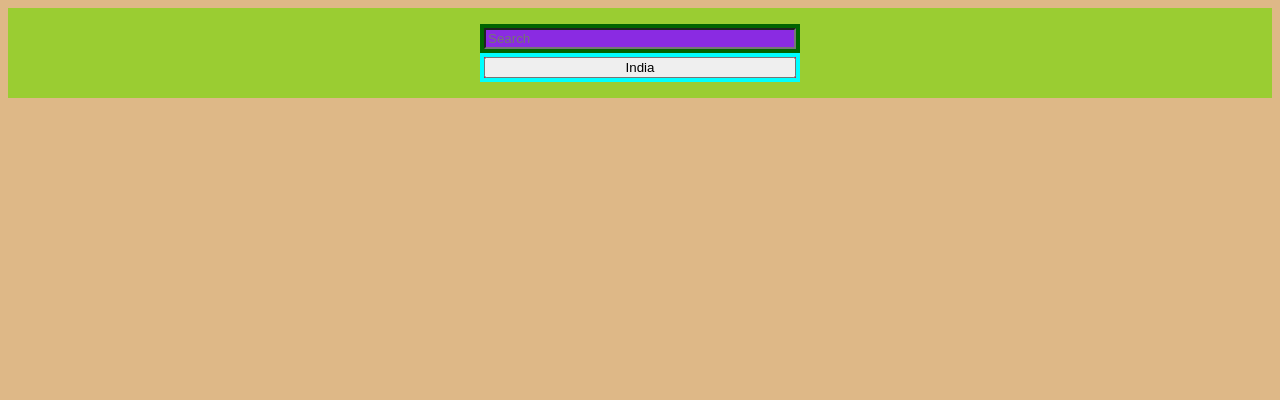
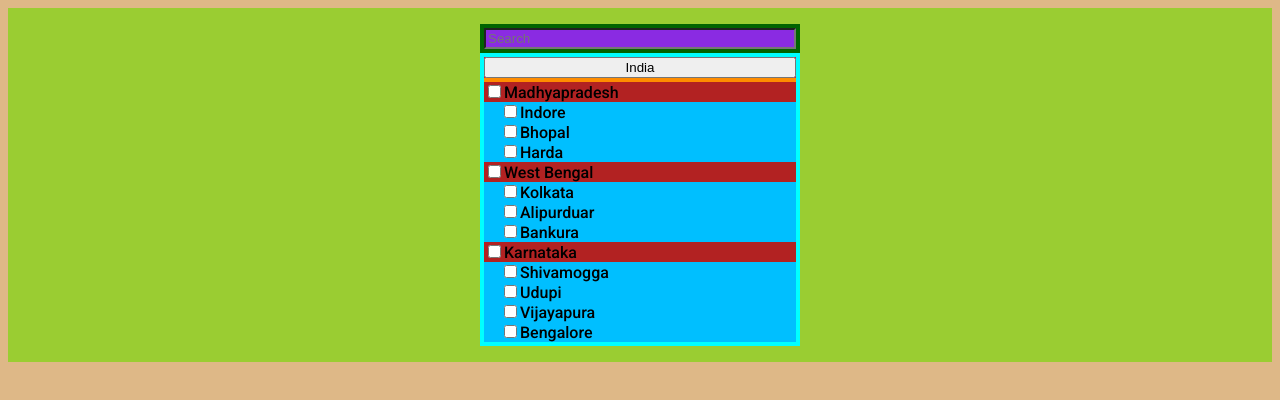
Before and after one commit to Roshannair24/teesta-internship-app, a React (Create React App) app: page / in a window 1280 px wide. Shown: the top 400 px of the page. Built offline with nearby package versions, Linux system fonts and the light colour scheme.

Commit message:
feat
Mapped data to components

```diff
--- a/src/components/Dropdown.jsx
+++ b/src/components/Dropdown.jsx
@@ -1,8 +1,9 @@
 import React from "react";
 import { useState } from "react";
+import Arr from "../task";
 
 function Dropdown() {
-  const [view, setView] = useState("none");
+  const [view, setView] = useState("block");
 
   function inputText(event) {
     console.log("typed");
@@ -16,16 +17,16 @@ function Dropdown() {
 
     console.log("togggle display");
 
-    setView(function (prevState) {
-      console.log("prev state");
-      console.log(prevState);
+    // setView(function (prevState) {
+    //   console.log("prev state");
+    //   console.log(prevState);
 
-      if (prevState === "none") {
-        return "block";
-      } else {
-        return "none";
-      }
-    });
+    //   if (prevState === "none") {
+    //     return "block";
+    //   } else {
+    //     return "none";
+    //   }
+    // });
   }
 
   function checkboxClicked(event) {
@@ -34,6 +35,56 @@ function Dropdown() {
     console.log(event.target.value);
 
     console.log(event.target.name);
+  }
+
+  function createSubOptionholder(item) {
+    console.log("at create sub option holder func");
+
+    console.log(item);
+    console.log(item.state);
+    return (
+      <div className="sub-options-holder-a">
+        <div className="sub-options-holder-a-top">
+          <input
+            onClick={checkboxClicked}
+            type="checkbox"
+            id={"id_" + item.state}
+            name={"n_" + item.state}
+            value={"val_" + item.state}
+          ></input>
+
+          <span id={"span_id_" + item.state} onClick={clickHandler}>
+            {item.state}
+          </span>
+        </div>
+
+        <div className="sub-options-holder-a-bottom">
+          <ul>
+            {item.city.map(function (item) {
+              console.log(item);
+
+              console.log("item.name");
+
+              console.log(item.name);
+
+              return (
+                <li>
+                  <input
+                    onClick={checkboxClicked}
+                    type="checkbox"
+                    id={"id_" + item.name}
+                    name={"n_" + item.name}
+                    value={"val_" + item.name}
+                  ></input>
+
+                  <label for={"id_" + item.name}>{item.name}</label>
+                </li>
+              );
+            })}
+          </ul>
+        </div>
+      </div>
+    );
   }
 
   return (
@@ -50,9 +101,7 @@ function Dropdown() {
 
       <div className="inner-div    bottom-div">
         <div className="primary-btn-holder">
-          <button id="primary-btn" onClick={clickHandler}>
-            India
-          </button>
+          <button id="primary-btn">India</button>
         </div>
 
         <div
@@ -60,117 +109,7 @@ function Dropdown() {
           id="options-holder-id"
           className="options-holder"
         >
-          <div className="sub-options-holder-a">
-            <div className="sub-options-holder-a-top">
-              <input
-                onClick={checkboxClicked}
-                type="checkbox"
-                id="id_Madhyapradesh"
-                name="n_Madhyapradesh"
-                value="val_Madhyapradesh"
-              ></input>
-
-              {/* <label onClick={clickHandler}   for="id_Madhyapradesh"> Madhyapradesh</label> */}
-
-              <span id="span_id_Madhyapradesh" onClick={clickHandler}>
-                Madhyapradesh
-              </span>
-            </div>
-            <div className="sub-options-holder-a-bottom">
-              <ul>
-                <li>
-                  <input
-                    onClick={checkboxClicked}
-                    type="checkbox"
-                    id="id_Indore"
-                    name="n_Indore"
-                    value="val_Indore"
-                  ></input>
-
-                  <label for="id_Indore">Indore</label>
-                </li>
-
-                <li>
-                  <input
-                    onClick={checkboxClicked}
-                    type="checkbox"
-                    id="id_Bhopal"
-                    name="n_Bhopal"
-                    value="val_Bhopal"
-                  ></input>
-
-                  <label for="id_Bhopal">Bhopal</label>
-                </li>
-                <li>
-                  <input
-                    onClick={checkboxClicked}
-                    type="checkbox"
-                    id="id_Harda"
-                    name="n_Harda"
-                    value="val_Harda"
-                  ></input>
-
-                  <label for="id_Harda">Harda</label>
-                </li>
-              </ul>
-            </div>
-          </div>
-
-          <div className="sub-options-holder-a">
-            <div className="sub-options-holder-a-top">
-              <input
-                onClick={checkboxClicked}
-                type="checkbox"
-                id="id_WestBengal"
-                name="n_WestBengal"
-                value="val_WestBengal"
-              ></input>
-
-              {/* <label onClick={clickHandler}   for="id_Madhyapradesh"> Madhyapradesh</label> */}
-
-              <span id="span_id_WestBengal" onClick={clickHandler}>
-                West Bengal
-              </span>
-            </div>
-            <div className="sub-options-holder-a-bottom">
-              <ul>
-                <li>
-                  <input
-                    onClick={checkboxClicked}
-                    type="checkbox"
-                    id="id_Kolkata"
-                    name="n_Kolkata"
-                    value="val_Kolkata"
-                  ></input>
-
-                  <label for="id_Kolkata">Kolkata</label>
-                </li>
-
-                <li>
-                  <input
-                    onClick={checkboxClicked}
-                    type="checkbox"
-                    id="id_Alipurduar"
-                    name="n_Alipurduar"
-                    value="val_Alipurduar"
-                  ></input>
-
-                  <label for="id_Alipurduar">Alipurduar</label>
-                </li>
-                <li>
-                  <input
-                    onClick={checkboxClicked}
-                    type="checkbox"
-                    id="id_Bankura"
-                    name="n_Bankura"
-                    value="val_Bankura"
-                  ></input>
-
-                  <label for="id_Bankura">Bankura</label>
-                </li>
-              </ul>
-            </div>
-          </div>
+          {Arr[0].state.map(createSubOptionholder)}
         </div>
       </div>
     </div>
--- /dev/null
+++ b/src/task.jsx
@@ -0,0 +1,72 @@
+import React from "react";
+
+
+
+const Arr=[
+    {
+      "id": 1,
+      "country": "india",
+      "state": [
+        {
+          "id": 1,
+          "state": "Madhyapradesh",
+          "city": [
+            {
+              "id": 1,
+              "name": "Indore"
+            },
+            {
+              "id": 2,
+              "name": "Bhopal"
+            },
+            {
+              "id": 3,
+              "name": "Harda"
+            }
+          ]
+        },
+        {
+          "id": 2,
+          "state": "West Bengal",
+          "city": [
+            {
+              "id": 1,
+              "name": "Kolkata"
+            },
+            {
+              "id": 2,
+              "name": "Alipurduar"
+            },
+            {
+              "id": 3,
+              "name": "Bankura"
+            }
+          ]
+        },
+        {
+          "id": 3,
+          "state": "Karnataka",
+          "city": [
+            {
+              "id": 1,
+              "name": "Shivamogga"
+            },
+            {
+              "id": 2,
+              "name": "Udupi"
+            },
+            {
+              "id": 3,
+              "name": "Vijayapura"
+            },
+            {
+              "id": 4,
+              "name": "Bengalore"
+            }
+          ]
+        }
+      ]
+    }
+  ]
+
+  export default Arr;
```
Also changed, not shown: task.json (line endings or trailing spaces).
